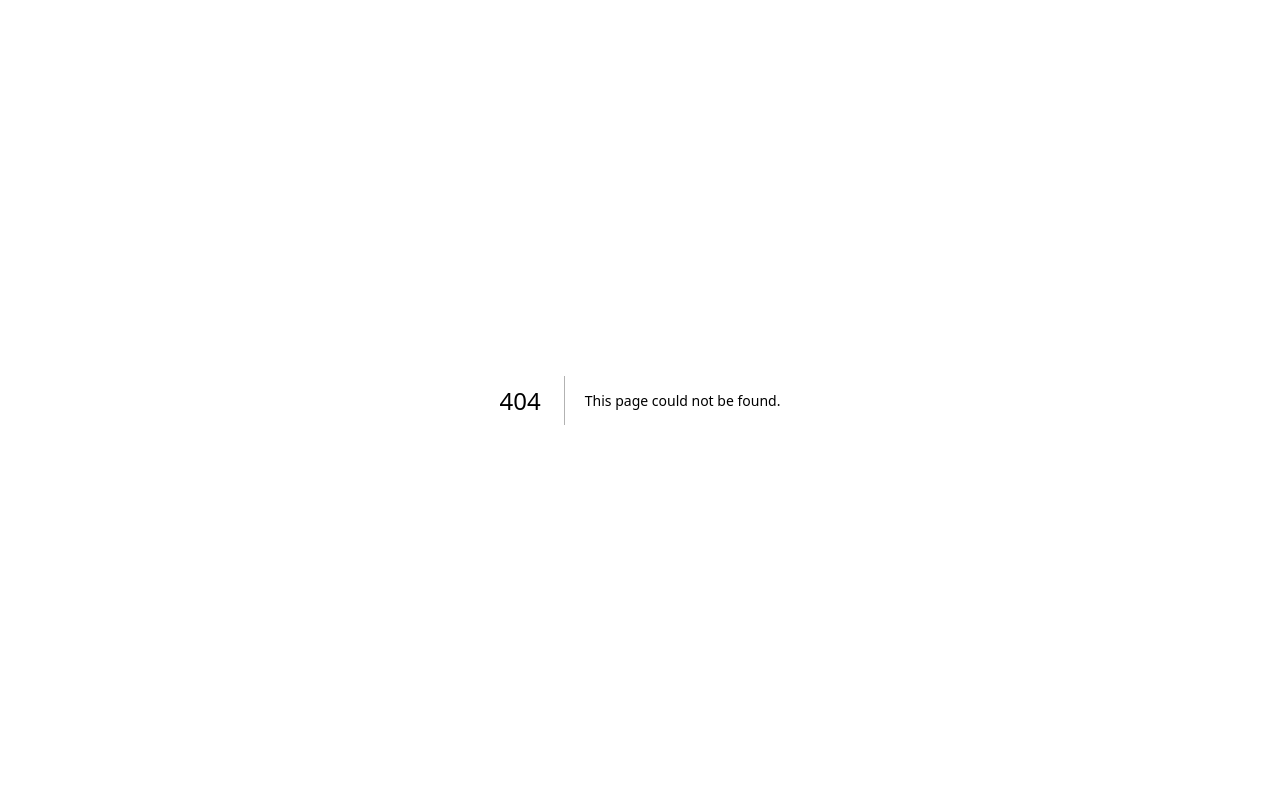
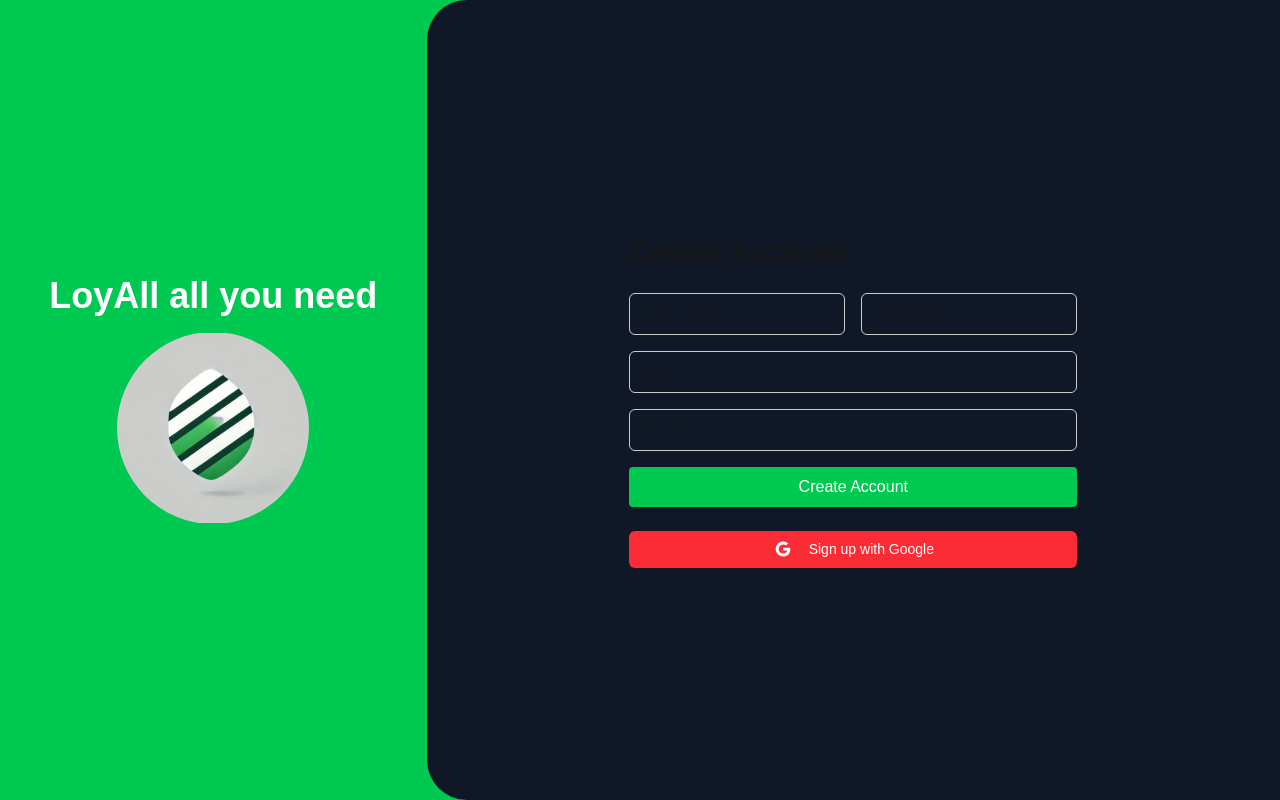
Before and after one commit to BulandaK/Loyall-Treasures, a Next.js app in the folder frontend/: page /auth/signup in a window 1280 px wide. Before the commit this address had no page. Built offline with nearby package versions, Linux system fonts and the light colour scheme.

Commit message:
feat(login): create login page in frontend

```diff
--- /dev/null
+++ b/frontend/src/app/auth/layout.tsx
@@ -0,0 +1,41 @@
+"use client";
+
+import React from "react";
+import { usePathname } from "next/navigation";
+import Image from "next/image";
+
+export default function AuthLayout({
+  children,
+}: {
+  children: React.ReactNode;
+}) {
+  const pathname = usePathname();
+
+  // Zmienna określająca, czy to logowanie czy rejestracja
+  const isLogin = pathname.includes("login");
+
+  return (
+    <div
+      className={`flex h-screen ${isLogin ? "bg-blue-500" : "bg-green-500"}`}
+    >
+      {/* Lewa sekcja */}
+      <div className="w-1/3 flex flex-col justify-center items-center text-white p-8">
+        <h1 className="text-4xl font-bold mb-4">
+          {isLogin ? "Welcome Back!" : "LoyAll all you need"}
+        </h1>
+        <Image
+          width={200}
+          height={200}
+          src="/logo.svg"
+          alt="Logo"
+          className="w-48 h-48 object-contain rounded-full"
+        />
+      </div>
+
+      {/* Prawa sekcja */}
+      <div className="w-2/3 flex flex-col justify-center items-center p-8 rounded-l-[2.5rem] bg-gray-900">
+        {children}
+      </div>
+    </div>
+  );
+}
--- /dev/null
+++ b/frontend/src/app/auth/login/login.css
@@ -0,0 +1,47 @@
+.input-field {
+  width: 100%;
+  padding: 0.5rem;
+  border: 1px solid #ccc;
+  border-radius: 0.375rem;
+  font-size: 1rem;
+}
+
+.input-field:focus {
+  outline: none;
+  border-color: #2196f3; /* Niebieski kolor dla logowania */
+  box-shadow: 0 0 0 2px rgba(33, 150, 243, 0.2);
+}
+
+.login-button {
+  width: 100%;
+  padding: 0.75rem;
+  background-color: #2196f3; /* Niebieski kolor */
+  color: #fff;
+  border: none;
+  border-radius: 0.375rem;
+  font-size: 1rem;
+  cursor: pointer;
+  text-align: center;
+  transition: background-color 0.3s ease;
+}
+
+.login-button:hover {
+  background-color: #1976d2; /* Ciemniejszy niebieski przy najechaniu */
+}
+
+.social-button {
+  flex: 1;
+  padding: 0.5rem;
+  border-radius: 0.375rem;
+  font-size: 0.875rem;
+  text-align: center;
+  cursor: pointer;
+  display: flex;
+  align-items: center;
+  justify-content: center;
+  gap: 0.5rem; /* Odstęp między ikoną a tekstem */
+}
+
+.social-button:hover {
+  opacity: 0.9;
+}
--- a/frontend/src/app/signup/page.tsx
+++ b/frontend/src/app/auth/login/page.tsx
@@ -1,12 +1,10 @@
 "use client";
 import React, { useState } from "react";
 import { AiOutlineGoogle } from "react-icons/ai"; // Import ikony Google
-import "./signup.css";
+import "./login.css";
 
-export default function SignupPage() {
+export default function LoginPage() {
   const [formData, setFormData] = useState({
-    firstName: "",
-    lastName: "",
     email: "",
     password: "",
   });
@@ -25,60 +23,37 @@
     e.preventDefault();
 
     try {
-      const response = await fetch("http://localhost:8080/api/users", {
+      const response = await fetch("http://localhost:8080/api/login", {
         method: "POST",
         headers: {
           "Content-Type": "application/json",
         },
         body: JSON.stringify({
-          username: `${formData.firstName.toLowerCase()}_${formData.lastName.toLowerCase()}`,
           email: formData.email,
-          password_hash: formData.password, // Zakładamy, że backend obsługuje hashowanie
-          first_name: formData.firstName,
-          last_name: formData.lastName,
-          role_id: 2, // Domyślna rola użytkownika
+          password: formData.password,
         }),
       });
 
       if (response.ok) {
-        setMessage("Account created successfully!");
+        setMessage("Login successful!");
         setIsSuccess(true); // Ustawiamy sukces na true
-        setFormData({ firstName: "", lastName: "", email: "", password: "" });
+        setFormData({ email: "", password: "" });
       } else {
         const errorData = await response.json();
         setMessage(`Error: ${errorData.message}`);
         setIsSuccess(false); // Ustawiamy sukces na false
       }
+      // eslint-disable-next-line @typescript-eslint/no-unused-vars
     } catch (error) {
-      setMessage("An error occurred while creating the account.");
+      setMessage("An error occurred while logging in.");
       setIsSuccess(false); // Ustawiamy sukces na false
     }
   };
 
   return (
     <div>
-      <h2 className="text-3xl font-bold mb-6">Create Account</h2>
+      <h2 className="text-3xl font-bold mb-6">Login</h2>
       <form className="w-full max-w-md space-y-4" onSubmit={handleSubmit}>
-        <div className="flex space-x-4">
-          <input
-            type="text"
-            name="firstName"
-            placeholder="First Name"
-            className="input-field"
-            value={formData.firstName}
-            onChange={handleChange}
-            required
-          />
-          <input
-            type="text"
-            name="lastName"
-            placeholder="Last Name"
-            className="input-field"
-            value={formData.lastName}
-            onChange={handleChange}
-            required
-          />
-        </div>
         <input
           type="email"
           name="email"
@@ -99,9 +74,9 @@
         />
         <button
           type="submit"
-          className="w-full bg-green-500 text-white py-2 px-4 rounded hover:bg-green-600"
+          className="w-full bg-blue-500 text-white py-2 px-4 rounded hover:bg-blue-600"
         >
-          Create Account
+          Login
         </button>
       </form>
       {message && (
@@ -116,7 +91,7 @@
       <div className="flex space-x-4 mt-6">
         <button className="social-button bg-red-500 text-white flex items-center justify-center space-x-2">
           <AiOutlineGoogle size={20} /> {/* Ikona Google */}
-          <span>Sign up with Google</span>
+          <span>Login with Google</span>
         </button>
       </div>
     </div>
--- /dev/null
+++ b/frontend/src/app/auth/signup/page.tsx
@@ -0,0 +1,125 @@
+"use client";
+import React, { useState } from "react";
+import { AiOutlineGoogle } from "react-icons/ai"; // Import ikony Google
+import "./signup.css";
+
+export default function SignupPage() {
+  const [formData, setFormData] = useState({
+    firstName: "",
+    lastName: "",
+    email: "",
+    password: "",
+  });
+
+  const [message, setMessage] = useState("");
+  const [isSuccess, setIsSuccess] = useState(false); // Dodajemy stan dla sukcesu
+
+  // Obsługa zmiany w polach formularza
+  const handleChange = (e: React.ChangeEvent<HTMLInputElement>) => {
+    const { name, value } = e.target;
+    setFormData((prev) => ({ ...prev, [name]: value }));
+  };
+
+  // Obsługa wysyłania formularza
+  const handleSubmit = async (e: React.FormEvent) => {
+    e.preventDefault();
+
+    try {
+      const response = await fetch("http://localhost:8080/api/users", {
+        method: "POST",
+        headers: {
+          "Content-Type": "application/json",
+        },
+        body: JSON.stringify({
+          username: `${formData.firstName.toLowerCase()}_${formData.lastName.toLowerCase()}`,
+          email: formData.email,
+          password_hash: formData.password, // Zakładamy, że backend obsługuje hashowanie
+          first_name: formData.firstName,
+          last_name: formData.lastName,
+          role_id: 2, // Domyślna rola użytkownika
+        }),
+      });
+
+      if (response.ok) {
+        setMessage("Account created successfully!");
+        setIsSuccess(true); // Ustawiamy sukces na true
+        setFormData({ firstName: "", lastName: "", email: "", password: "" });
+      } else {
+        const errorData = await response.json();
+        setMessage(`Error: ${errorData.message}`);
+        setIsSuccess(false); // Ustawiamy sukces na false
+      }
+      // eslint-disable-next-line @typescript-eslint/no-unused-vars
+    } catch (error) {
+      setMessage("An error occurred while creating the account.");
+      setIsSuccess(false); // Ustawiamy sukces na false
+    }
+  };
+
+  return (
+    <div>
+      <h2 className="text-3xl font-bold mb-6">Create Account</h2>
+      <form className="w-full max-w-md space-y-4" onSubmit={handleSubmit}>
+        <div className="flex space-x-4">
+          <input
+            type="text"
+            name="firstName"
+            placeholder="First Name"
+            className="input-field"
+            value={formData.firstName}
+            onChange={handleChange}
+            required
+          />
+          <input
+            type="text"
+            name="lastName"
+            placeholder="Last Name"
+            className="input-field"
+            value={formData.lastName}
+            onChange={handleChange}
+            required
+          />
+        </div>
+        <input
+          type="email"
+          name="email"
+          placeholder="Email"
+          className="input-field"
+          value={formData.email}
+          onChange={handleChange}
+          required
+        />
+        <input
+          type="password"
+          name="password"
+          placeholder="Password"
+          className="input-field"
+          value={formData.password}
+          onChange={handleChange}
+          required
+        />
+        <button
+          type="submit"
+          className="w-full bg-green-500 text-white py-2 px-4 rounded hover:bg-green-600"
+        >
+          Create Account
+        </button>
+      </form>
+      {message && (
+        <p
+          className={`mt-4 text-center ${
+            isSuccess ? "text-green-500" : "text-red-500"
+          }`}
+        >
+          {message}
+        </p>
+      )}
+      <div className="flex space-x-4 mt-6">
+        <button className="social-button bg-red-500 text-white flex items-center justify-center space-x-2">
+          <AiOutlineGoogle size={20} /> {/* Ikona Google */}
+          <span>Sign up with Google</span>
+        </button>
+      </div>
+    </div>
+  );
+}
--- a/frontend/src/app/signup/layout.tsx
+++ /dev/null
@@ -1,26 +0,0 @@
-import React from "react";
-
-export default function SignupLayout({
-  children,
-}: {
-  children: React.ReactNode;
-}) {
-  return (
-    <div className="flex h-screen bg-green-500">
-      {/* Lewa sekcja */}
-      <div className="w-1/3  flex flex-col justify-center items-center text-white p-8">
-        <h1 className="text-4xl font-bold mb-4">LoyAll all you need</h1>
-        <img
-          src="/logo.svg"
-          alt="Logo"
-          className="w-48 h-48 object-contain rounded-full"
-        />
-      </div>
-
-      {/* Prawa sekcja */}
-      <div className="w-2/3 flex flex-col justify-center items-center p-8 rounded-l-[2.5rem] bg-black">
-        {children}
-      </div>
-    </div>
-  );
-}
```
Also changed, not shown: frontend/src/app/auth/signup/signup.css (renamed from frontend/src/app/signup/signup.css), 1 other file (tests, documents, lock files or other folders).
